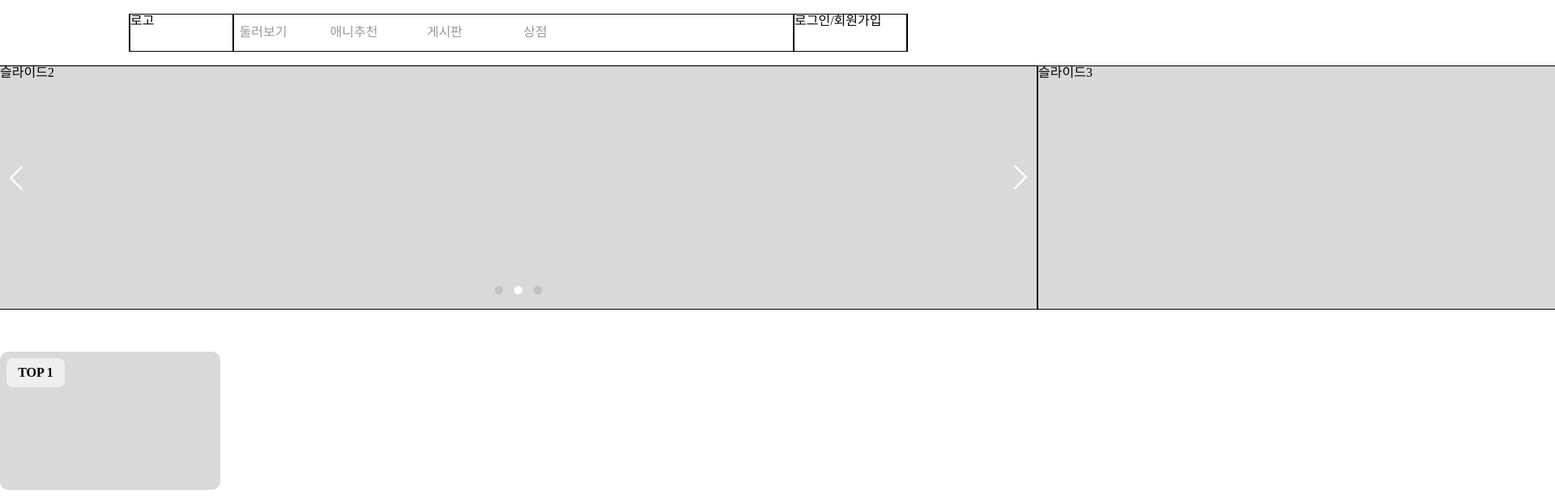
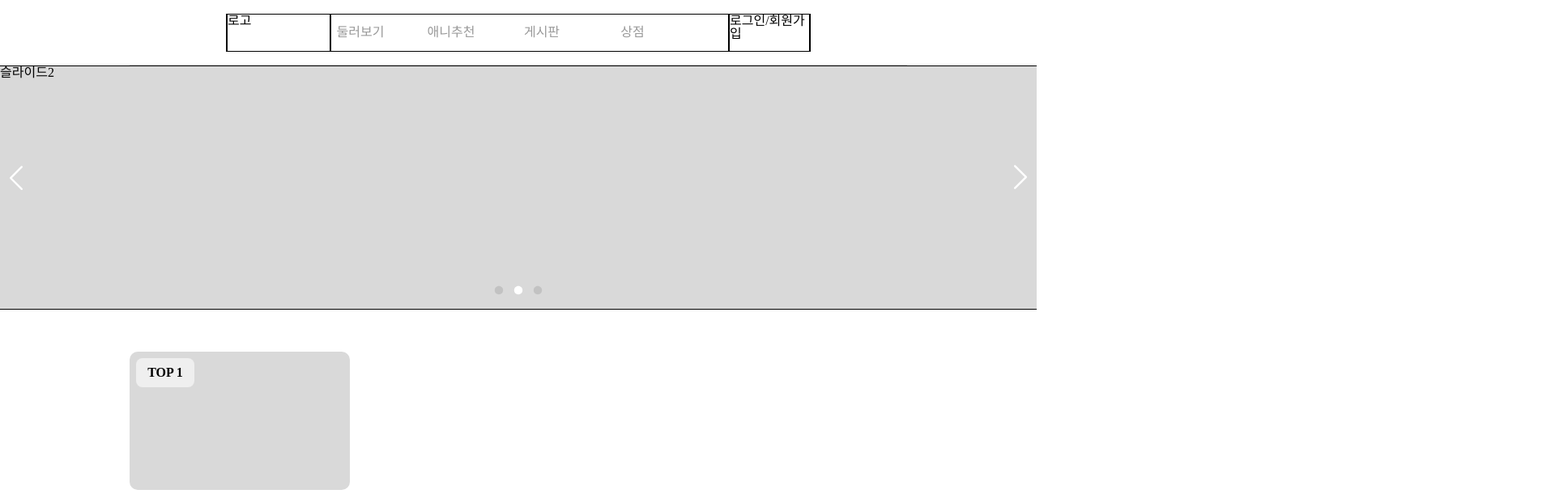
Before and after one commit to abcd0978/AniOn, a React (Create React App) app: page / in a window 1280 px wide. Shown: the top 616 px of the page at 81% size, 1920 px wide, since content can reach past the window. Built offline with nearby package versions, Linux system fonts and the light colour scheme.

Commit message:
Co-authored-by: hgyeom <hgyeom@users.noreply.github.com> Co-authored-by: mingyuKim <kimmin36944@gmail.com> Co-authored-by: Jeong Songju <songjuu@users.noreply.github.com> Co-authored-by: ddooo00 <ddooo00@users.noreply.github.com>

```diff
--- a/package.json
+++ b/package.json
@@ -23,6 +23,7 @@
     "react-router-dom": "^6.15.0",
     "react-scripts": "5.0.1",
     "styled-components": "^6.0.7",
+    "styled-reset": "^4.5.1",
     "supabase": "^1.86.2",
     "typescript": "^4.4.2",
     "web-vitals": "^2.1.0"
--- a/src/shared/Router.tsx
+++ b/src/shared/Router.tsx
@@ -11,10 +11,13 @@ import UserInfoModify from "../pages/UserInfoModify";
 import WorldCup from "../pages/WorldCup";
 import WriteBoard from "../pages/WriteBoard";
 import Header from "../components/Header";
+import { GlobalStyle } from "../styles/globalstyle";
 const Router = () => {
   return (
     <BrowserRouter>
       <Header />
+
+      <GlobalStyle />
       <Routes>
         <Route path="/" element={<Main />} />
         <Route path="/recommend" element={<AnimeRecommend />} />
--- /dev/null
+++ b/src/styles/globalstyle.ts
@@ -0,0 +1,17 @@
+import { createGlobalStyle } from "styled-components";
+import reset from "styled-reset";
+
+export const GlobalStyle = createGlobalStyle`
+${reset};
+
+body{
+    margin:0 auto;
+    max-width: 75%;
+}
+
+.embla{
+    width:100vw;
+    margin-left: calc(-50vw + 50%);
+    overflow: hidden;
+}
+`;
```
Also changed, not shown: src/styles/Layout.tsx (added, +11 -0 lines), src/setupProxy.js (line endings or trailing spaces), 1 other file (tests, documents, lock files or other folders).
